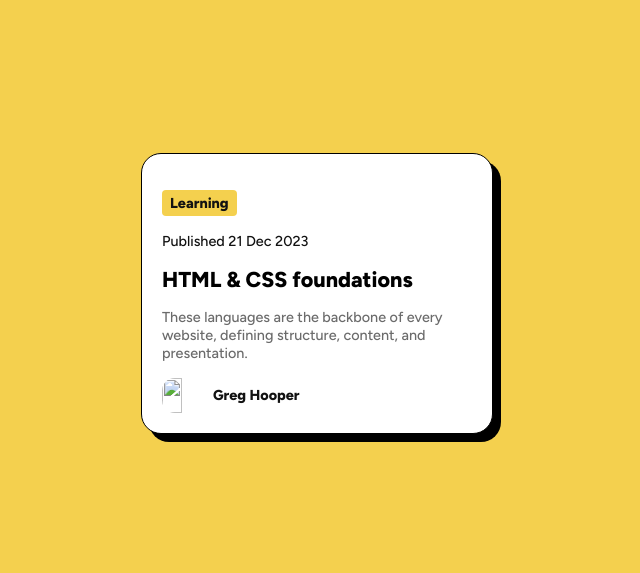
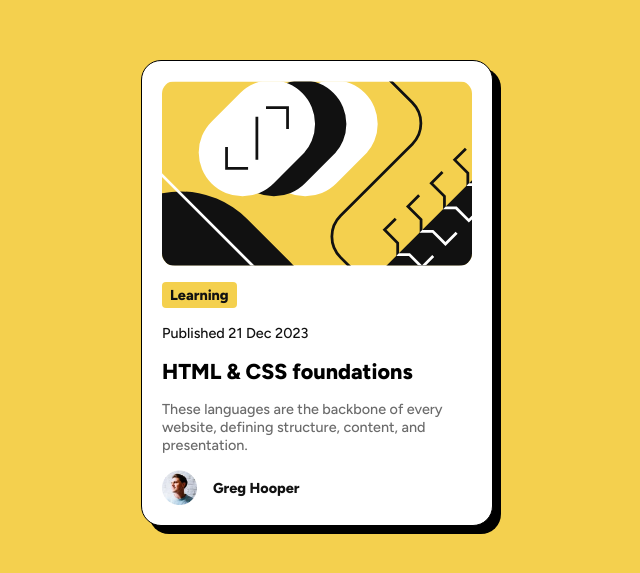
Before and after one commit to Dani234jf/Solution-with-HTML-and-CSS-Blog-preview-card, a plain HTML site: page index.html in a window 1280 px wide. Shown: the part 103-676 px from the top of the page, without its empty margins (323-963 px from the left). Drawn offline with Linux system fonts and the light colour scheme; the site is published under a folder, as on GitHub Pages, so addresses that start at the root find nothing.

Commit message:
Correction of the urls

```diff
--- a/index.html
+++ b/index.html
@@ -14,7 +14,7 @@
 <body>
 
   <section class="container">
-    <img src="/assets/images/illustration-article.svg" alt="">
+    <img src="assets/images/illustration-article.svg" alt="">
 
     <p class="tag">Learning</p>
 
@@ -25,7 +25,7 @@
     <p>These languages are the backbone of every website, defining structure, content, and presentation.</p>
 
     <div class="perfil">
-      <img src="/assets/images/image-avatar.webp" alt="">
+      <img src="assets/images/image-avatar.webp" alt="">
       <p>Greg Hooper</p>
     </div>
 
```
